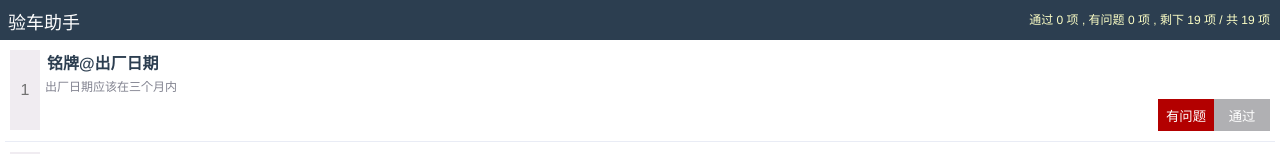
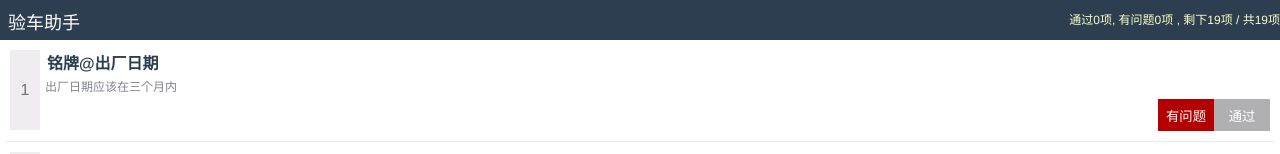
Before and after one commit to hyjiacan/buycar, a Vue app: page / in a window 1280 px wide. Shown: the top 154 px of the page. Built offline with nearby package versions, Linux system fonts and the light colour scheme.

Commit message:
优化 微信内显示不正确的问题

```diff
--- a/src/App.vue
+++ b/src/App.vue
@@ -8,8 +8,7 @@
                 验车助手
             </div>
             <div class="info">
-                通过 {{pass.length}} 项 , 有问题 {{fail.length}} 项 , 剩下 {{option.length - pass.length - fail.length}} 项 / 共
-                {{option.length}} 项
+                通过{{pass.length}}项, 有问题{{fail.length}}项 , 剩下{{option.length - pass.length - fail.length}}项 / 共{{option.length}}项
             </div>
         </div>
         <router-view/>
@@ -96,6 +95,6 @@ export default {
     float: right;
     color: #fdffc6;
     font-size: 12px;
-    padding: 10px;
+    padding: 10px 0;
 }
 </style>
```
Also changed, not shown: 7 other files (tests, documents, lock files or other folders).
